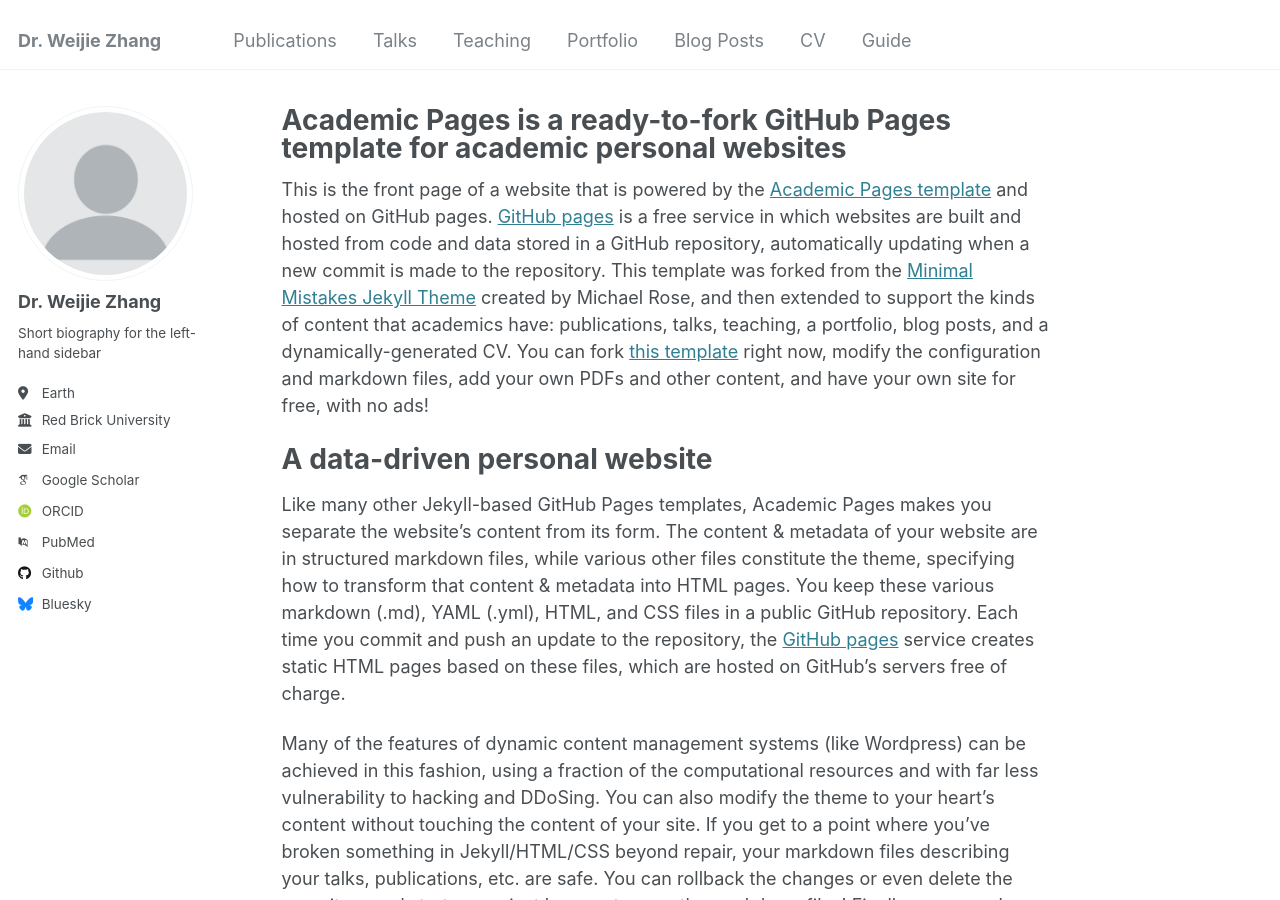
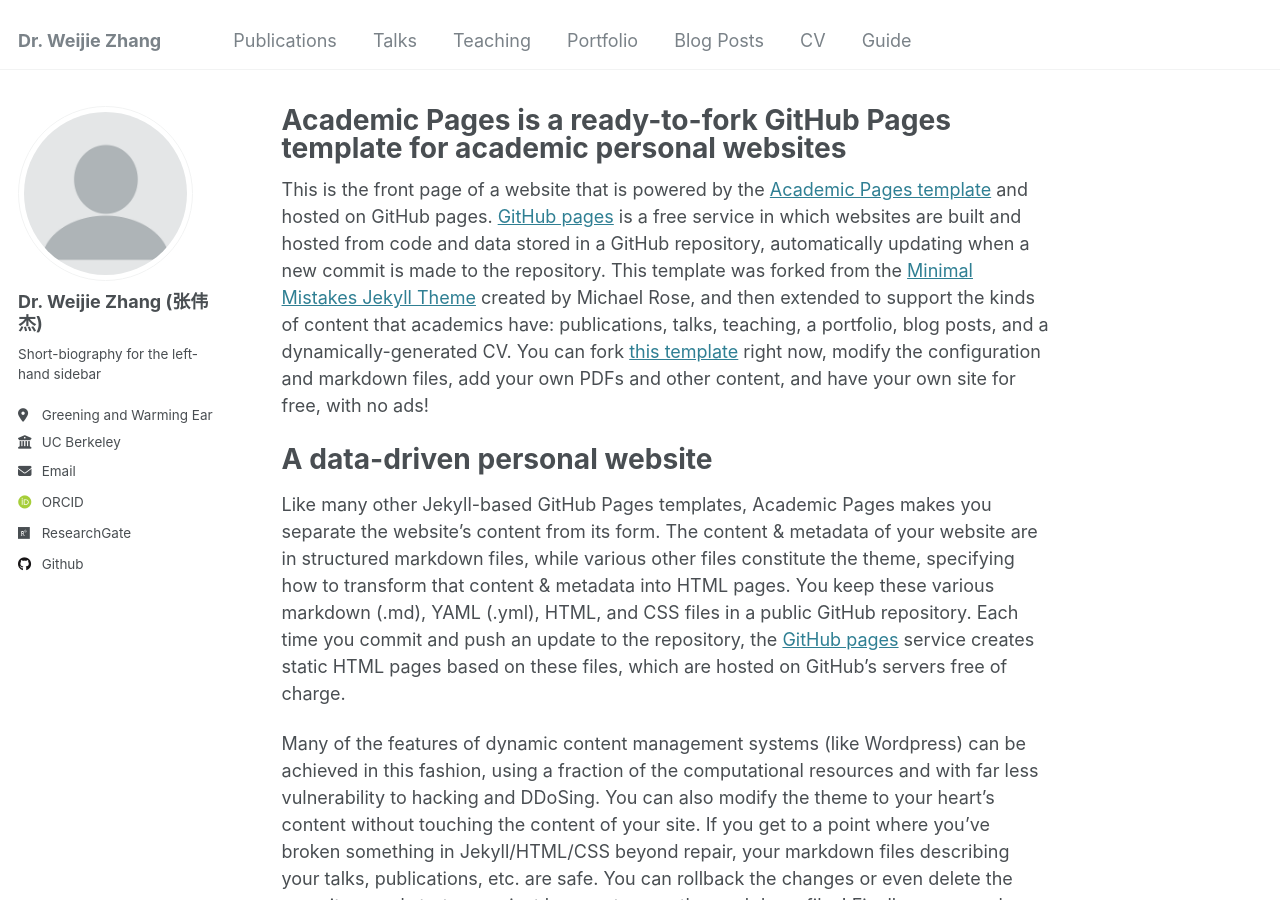
Before and after one commit to WJ714/WJ714.github.io, a Jekyll site: the page built from _pages/about.md, in a window 1280 px wide and 900 px high. Built offline with Jekyll 4.4.1, drawn with Linux system fonts in a browser that asks for light colours; some web fonts are replaced.

Commit message:
Update _config.yml

```diff
--- a/_config.yml
+++ b/_config.yml
@@ -22,22 +22,21 @@
 author:
   # Biographic information
   avatar           : "profile.png"
-  name             : "Dr. Weijie Zhang"
+  name             : "Dr. Weijie Zhang (张伟杰)"
   pronouns         : # example: "she/her"
-  bio              : "Short biography for the left-hand sidebar"
-  location         : "Earth"
-  employer         : "Red Brick University"
+  bio              : "Short-biography for the left-hand sidebar"
+  location         : "Greening and Warming Earth"
+  employer         : "UC Berkeley"
   uri              : # URL
-  email            : "none@example.org"
+  email            : "weijie.zhang@berkeley.edu"
 
   # Academic websites
   arxiv            : # URL - Update with the correct link to your profile
-  googlescholar    : "https://scholar.google.com/citations?user=PS_CX0AAAAAJ"
+  googlescholar    : # "https://scholar.google.com/citations?user=PS_CX0AAAAAJ"
   impactstory      : # URL
-  orcid            : "http://orcid.org/yourorcidurl"
+  orcid            : "https://orcid.org/0000-0002-8658-8815"
   semantic         : # URL
-  pubmed           : "https://www.ncbi.nlm.nih.gov/pubmed/?term=john+snow"
-  researchgate     : # URL
+  researchgate     : "https://www.researchgate.net/profile/Weijie-Zhang-27?ev=hdr_xprf"
   scopus           : # URL
 
   # Repositories and software development
@@ -49,7 +48,7 @@
   stackoverflow    : # User number or user number and name (i.e., use "1" or "1/jeff-atwood")
 
   # Social media
-  bluesky          : "bsky.app" # Replace this with you Bluesky username
+  bluesky          : #"bsky.app" # Replace this with you Bluesky username
   facebook         : # Username
   flickr           : # Username
   foursquare       : # Username
```
